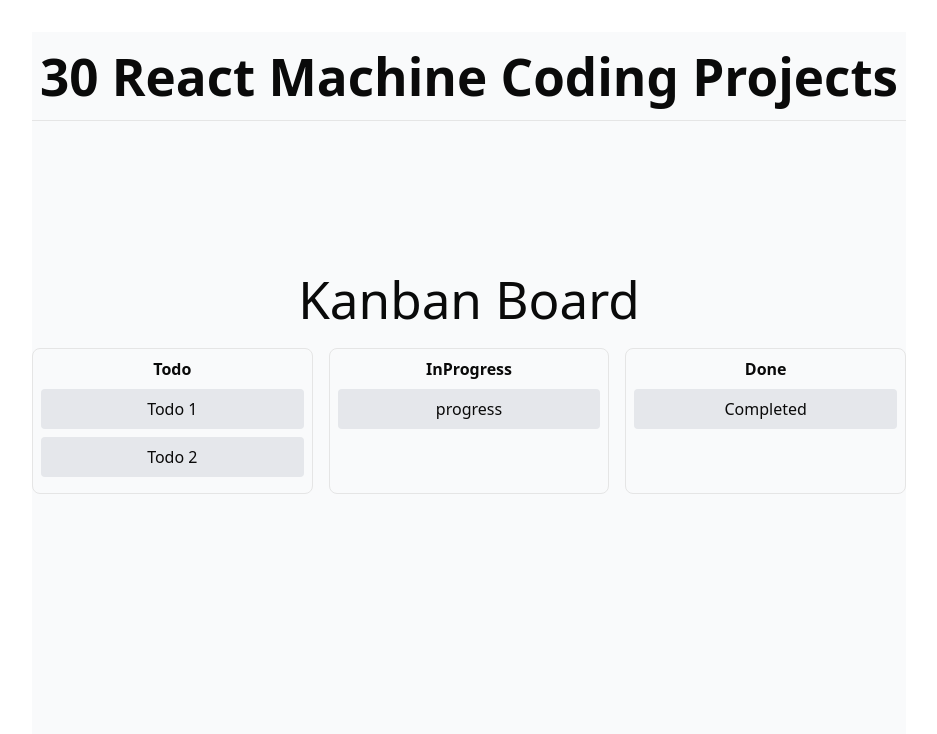
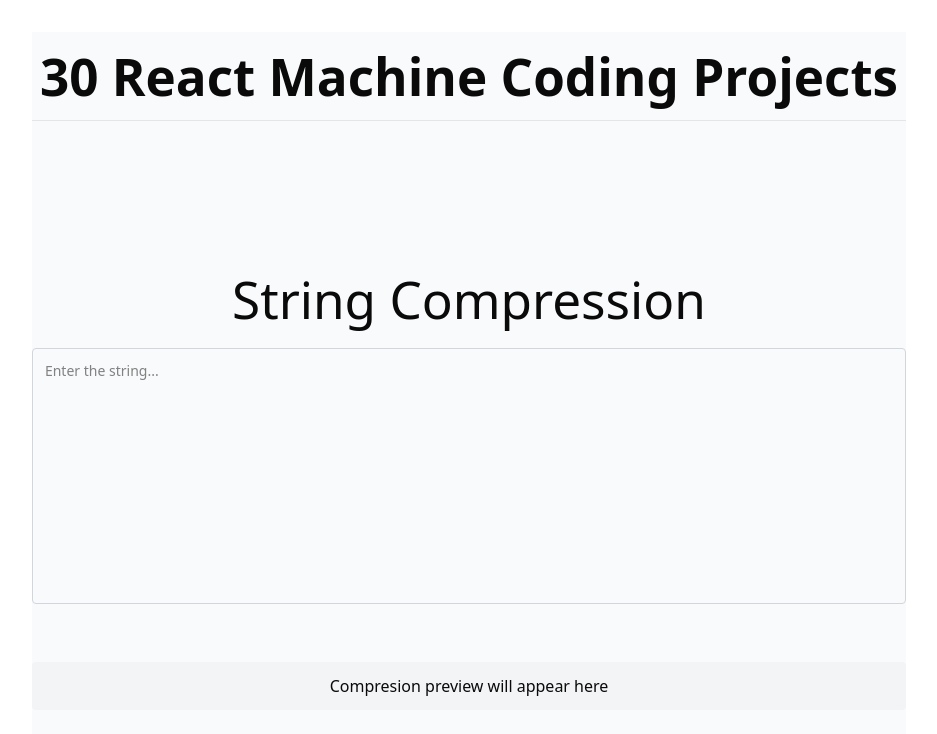
Before and after one commit to antoniojsp/react_30projects, a React (Vite) app in the folder projects/: page / in a window 1280 px wide. Shown: the top 734 px of the page, without its empty margins (171-1108 px from the left). Built offline with nearby package versions, Linux system fonts and the light colour scheme.

Commit message:
compressed

```diff
--- a/projects/src/App.jsx
+++ b/projects/src/App.jsx
@@ -16,6 +16,7 @@ import DeepClone from './components/projects/12-deep-clone'
 import ProductList from './components/projects/13-product-list'
 import ProductProvider from './context/product-context'
 import KanbanBoard from './components/projects/14-kanban-board'
+import StringCompression from './components/projects/15.string-compression'
 
 function App() {
 
@@ -45,7 +46,8 @@ function App() {
         {/* <ProductProvider>
           <ProductList/>
         </ProductProvider> */}
-        <KanbanBoard />
+        {/* <KanbanBoard /> */}
+        <StringCompression />
       </main>
     </div>
   )
--- /dev/null
+++ b/projects/src/components/projects/15.string-compression.jsx
@@ -0,0 +1,46 @@
+import { CircleArrowOutDownLeft } from "lucide-react";
+import { useState } from "react"
+
+export default function StringCompression(){
+    const [input, setInput] = useState("");
+    const [result, setResult] = useState("");
+
+    const compressString = (word) =>{
+        let compressed = "";
+        let count = 1;
+        for (let i = 1; i <= word.length; i++){
+            if(word[i-1] === word[i]){
+                count++;
+            }else{
+                compressed+=word[i-1]+count;
+                count=1;
+            }
+        }
+        return compressed;
+    }
+
+    const handleCompression = (event) =>{
+        const value = event.target.value;
+        setInput(value);
+        const compressed = compressString(value);
+        setResult(compressed);
+    }
+
+    return(
+        <div className="flex flex-col pt-[150px] justify-center bg-gray-50">
+            <h1>String Compression</h1>
+            <div className="mt-5">
+                <textarea
+                    onChange={handleCompression}
+                    value={input}
+                    className="w-full h-64 p-3 border border-gray-300 rounded text-sm resize-none mb-11"
+                    placeholder="Enter the string..."
+                />
+            </div>
+            <div className="mt-2">
+                <p className="p-3 bg-gray-100 rounded">{result || "Compresion preview will appear here"}</p>
+            </div>
+
+        </div>
+    )
+}
```
